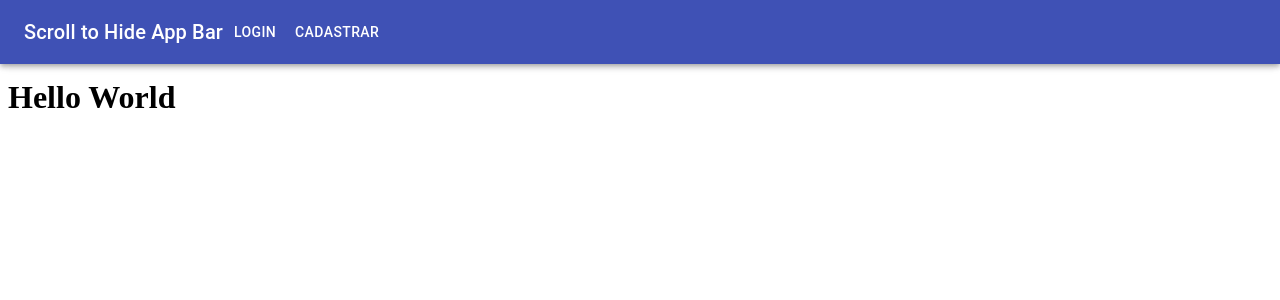
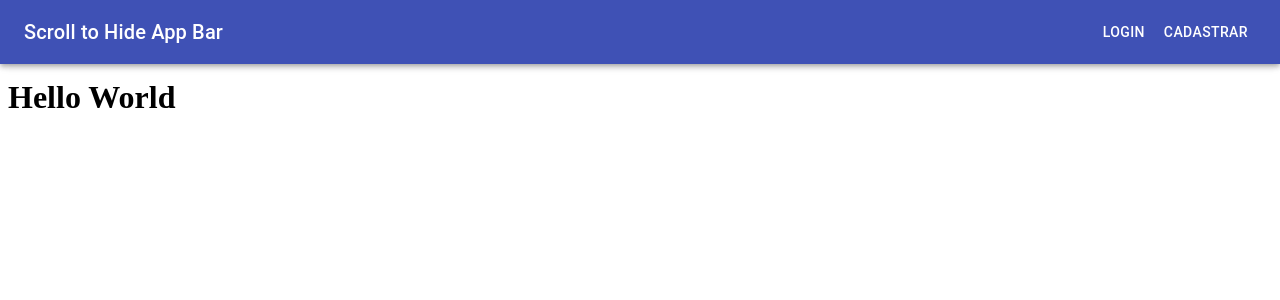
Before and after one commit to Projeto-USPY/uspy-frontend, a React app: page /Login in a window 1280 px wide. Shown: the top 300 px of the page. Built offline with nearby package versions, Linux system fonts and the light colour scheme.

Commit message:
WIP Navbar
- Move files so that Navbar gets its own folder
- Create style.css file to customize Toolbar CSS

```diff
--- a/src/components/Navbar.tsx
+++ b/src/components/Navbar/index.tsx
@@ -5,6 +5,7 @@ import Toolbar from '@material-ui/core/Toolbar'
 import Typography from '@material-ui/core/Typography'
 import useScrollTrigger from '@material-ui/core/useScrollTrigger'
 import Slide from '@material-ui/core/Slide'
+import './style.css'
 
 const HideOnScroll: React.FC<any> = ({
 	children
@@ -23,10 +24,12 @@ interface NavbarProps {
 const Navbar: React.FC<NavbarProps> = (props) => {
 	const { buttons } = props
 	return <HideOnScroll {...props}>
-		<AppBar>
-			<Toolbar>
+		<AppBar color='primary'>
+			<Toolbar className="toolbar">
 				<Typography variant="h6">Scroll to Hide App Bar</Typography>
-				{buttons.map((title, idx) => <Button color="inherit" key={idx}>{title}</Button>)}
+				<div>
+					{buttons.map((title, idx) => <Button className="h100" color="inherit" key={idx}>{title}</Button>)}
+				</div>
 			</Toolbar>
 
 		</AppBar>
--- /dev/null
+++ b/src/components/Navbar/style.css
@@ -0,0 +1,9 @@
+.toolbar {
+	display: flex;
+	flex-direction: row;
+	justify-content: space-between;
+}
+
+.h100 {
+	height: 100%;
+}
```
